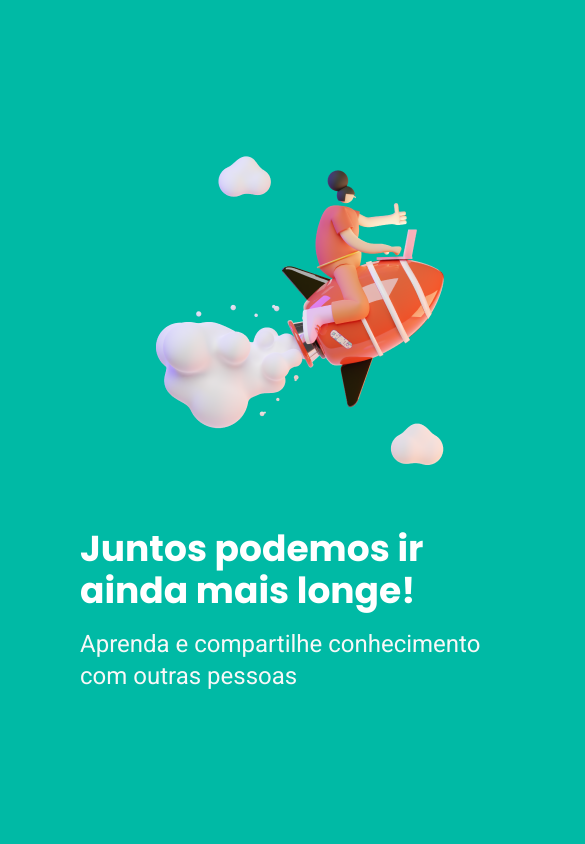
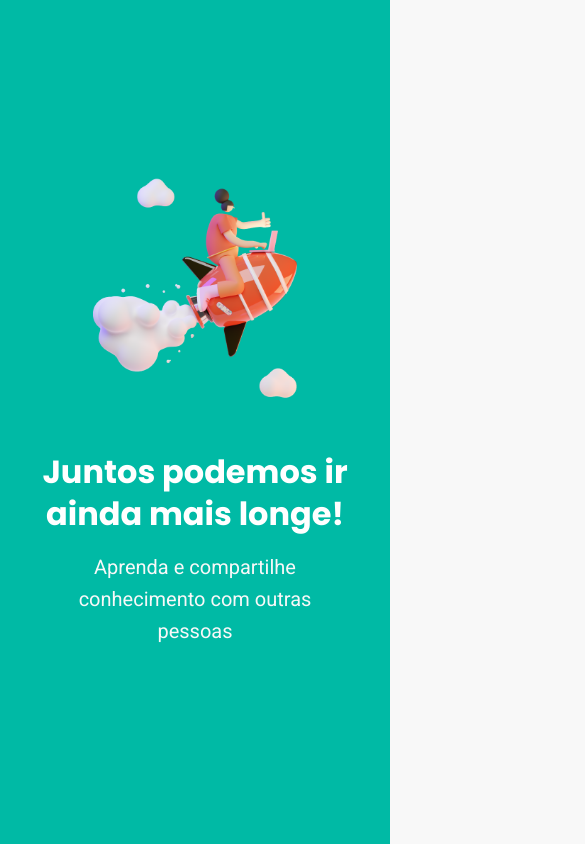
Before and after one commit to ReinaldoCS/Letmeask, a React (Create React App) app: page / in a window 390 px wide. Shown: the top 844 px of the page, 585 px wide, since content can reach past the window. Built offline with nearby package versions, Linux system fonts and the light colour scheme; no server answers.

Commit message:
added responsive layout in Home and New Room page

```diff
--- a/src/pages/Home/index.tsx
+++ b/src/pages/Home/index.tsx
@@ -54,7 +54,9 @@ function Home() {
   return (
     <div id="page-auth">
       <aside>
-        <img src={boosterImg} alt="ilustração simbolizando evolução" />
+        <div>
+          <img src={boosterImg} alt="ilustração simbolizando evolução" />
+        </div>
         <strong>Juntos podemos ir ainda mais longe!</strong>
         <p>Aprenda e compartilhe conhecimento com outras pessoas</p>
       </aside>
--- a/src/pages/Home/styles.scss
+++ b/src/pages/Home/styles.scss
@@ -4,29 +4,42 @@
   height: 100vh;
 
   aside {
-    flex: 7;
+    // flex: 7;
+    width: 48%;
     background: var(--green);
     color: var(--text-highlight);
 
     display: flex;
     flex-direction: column;
+    align-items: center;
     justify-content: center;
 
     padding: 0px 80px 80px;
 
-    img {
-      width: 440px;
-      height: auto;
+    div {
+      width: 100%;
+      max-width: 500px;
+
+
+      img {
+        width: 100%;
+        height: auto;
+      }
+    }
+
+    strong, p {
+      max-width: 600px;
+      // text-align: center;
     }
 
     strong {
-      font: 700 36px 'Poppins', sans-serif;
+      font: 700 3.6rem 'Poppins', sans-serif;
       line-height: 42px;
       margin-top: 16px;
     }
 
     p {
-      font: 400 24px 'Roboto', sans-serif;
+      font: 400 2.4rem 'Roboto', sans-serif;
       // font-size: 24px;
       line-height: 32px;
       margin-top: 16px;
@@ -36,7 +49,8 @@
   }
 
   main {
-    flex: 8;
+    // flex: 8;
+    width: 52%;
 
     padding: 0 32px;
     display: flex;
@@ -91,33 +105,6 @@
 
   }
 
-  .create-room-github {
-    margin-top: 16px;
-    height: 50px;
-    border-radius: 8px;
-    font-weight: 500;
-    background: #24292e;
-    color: #FFF;
-
-    display: flex;
-    align-items: center;
-    justify-content: center;
-
-    border: 0;
-
-    transition: filter 0.2s;
-
-    >img {
-      margin-right: 8px;
-      width: 32px;
-      height: 32px;
-    }
-
-    &:hover {
-      filter: brightness(90%);
-    }
-  }
-
   .create-room-google {
     margin-top: 16px;
     height: 50px;
@@ -144,7 +131,7 @@
   }
 
   .separetor {
-    font-size: 14px;
+    font-size: 1.4rem;
     color: var(--border);
 
     margin: 32px 0;
@@ -168,3 +155,41 @@
     }
   }
 }
+
+@media only screen and (max-width: 1116px) {
+  #page-auth {
+
+    aside{
+      padding: 0px 40px 40px;
+
+
+      strong {
+        font-size: 3.2rem;
+        text-align: center;
+      }
+
+      p {
+        font-size: 2rem;
+        text-align: center;
+
+      }
+    }
+  }
+}
+
+@media only screen and (max-width: 740px) {
+  #page-auth {
+    flex-direction: column;
+
+    aside {
+      width: 100%;
+      min-height: 100vh;
+      padding: 0px 10% 20%;
+    }
+
+    main {
+      width: 100%;
+      min-height: 100vh;
+    }
+  }
+}
--- a/src/pages/NewRoom/index.tsx
+++ b/src/pages/NewRoom/index.tsx
@@ -42,7 +42,9 @@ function NewRoom() {
   return (
     <div id="page-rooms">
       <aside>
-        <img src={boosterImg} alt="ilustração simbolizando evolução" />
+        <div>
+          <img src={boosterImg} alt="ilustração simbolizando evolução" />
+        </div>
         <strong>Juntos podemos ir ainda mais longe!</strong>
         <p>Aprenda e compartilhe conhecimento com outras pessoas</p>
       </aside>
--- a/src/pages/NewRoom/styles.scss
+++ b/src/pages/NewRoom/styles.scss
@@ -4,7 +4,8 @@
   height: 100vh;
 
   aside {
-    flex: 7;
+    // flex: 7;
+    width: 48%;
 
     background: var(--green);
     color: var(--text-highlight);
@@ -15,20 +16,30 @@
 
     padding: 0px 80px 80px;
 
-    img {
-      // max-width: 320px;
-      width: 440px;
-      height: auto;
+    div {
+      width: 100%;
+      max-width: 500px;
+
+
+      img {
+        width: 100%;
+        height: auto;
+      }
+    }
+
+    strong, p {
+      max-width: 600px;
+      // text-align: center;
     }
 
     strong {
-      font: 700 36px 'Poppins', sans-serif;
+      font: 700 3.6rem 'Poppins', sans-serif;
       line-height: 42px;
       margin-top: 16px;
     }
 
     p {
-      font-size: 24px;
+      font: 400 2.4rem 'Roboto', sans-serif;
       line-height: 32px;
       margin-top: 16px;
       color: var(--background-primary);
@@ -36,7 +47,8 @@
   }
 
   main {
-    flex: 8;
+    // flex: 8;
+    width: 52%;
 
     padding: 0 32px;
 
@@ -108,3 +120,41 @@
     }
   }
 }
+
+@media only screen and (max-width: 1116px) {
+  #page-rooms {
+
+    aside{
+      padding: 0px 40px 40px;
+
+
+      strong {
+        font-size: 3.2rem;
+        text-align: center;
+      }
+
+      p {
+        font-size: 2rem;
+        text-align: center;
+
+      }
+    }
+  }
+}
+
+@media only screen and (max-width: 740px) {
+  #page-rooms {
+    flex-direction: column;
+
+    aside {
+      width: 100%;
+      min-height: 100vh;
+      padding: 0px 10% 20%;
+    }
+
+    main {
+      width: 100%;
+      min-height: 100vh;
+    }
+  }
+}
--- a/src/styles/global.scss
+++ b/src/styles/global.scss
@@ -43,13 +43,17 @@
   box-sizing: border-box;
 }
 
+html {
+  font-size: 62.5%;
+}
+
 body {
   background: var(--background-primary);
   color: var(--text-primary);
 }
 
 body, input, button, textarea {
-  font: 400 16px 'Roboto', sans-serif;
+  font: 400 1.6rem 'Roboto', sans-serif;
 }
 
 button {
```
